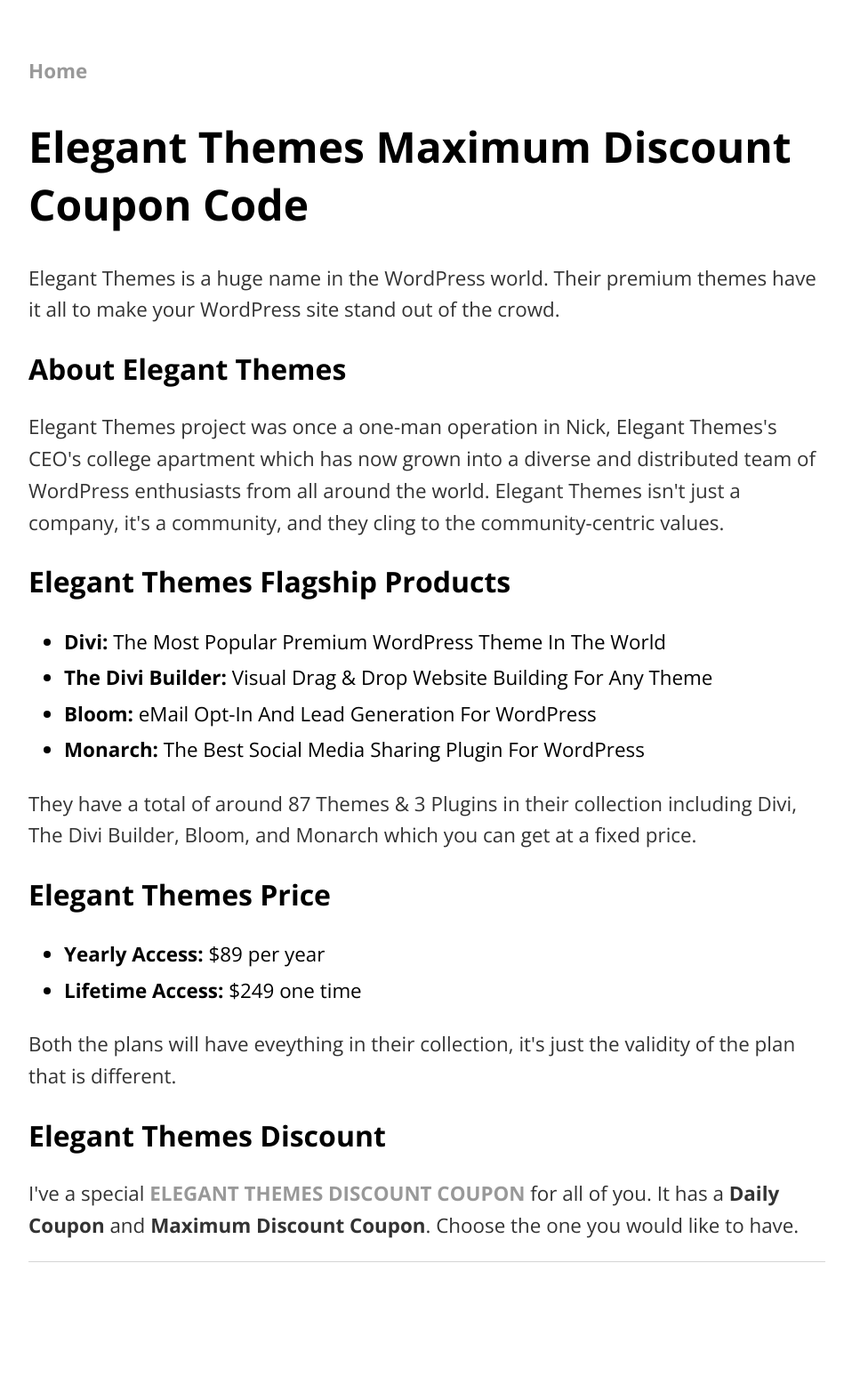
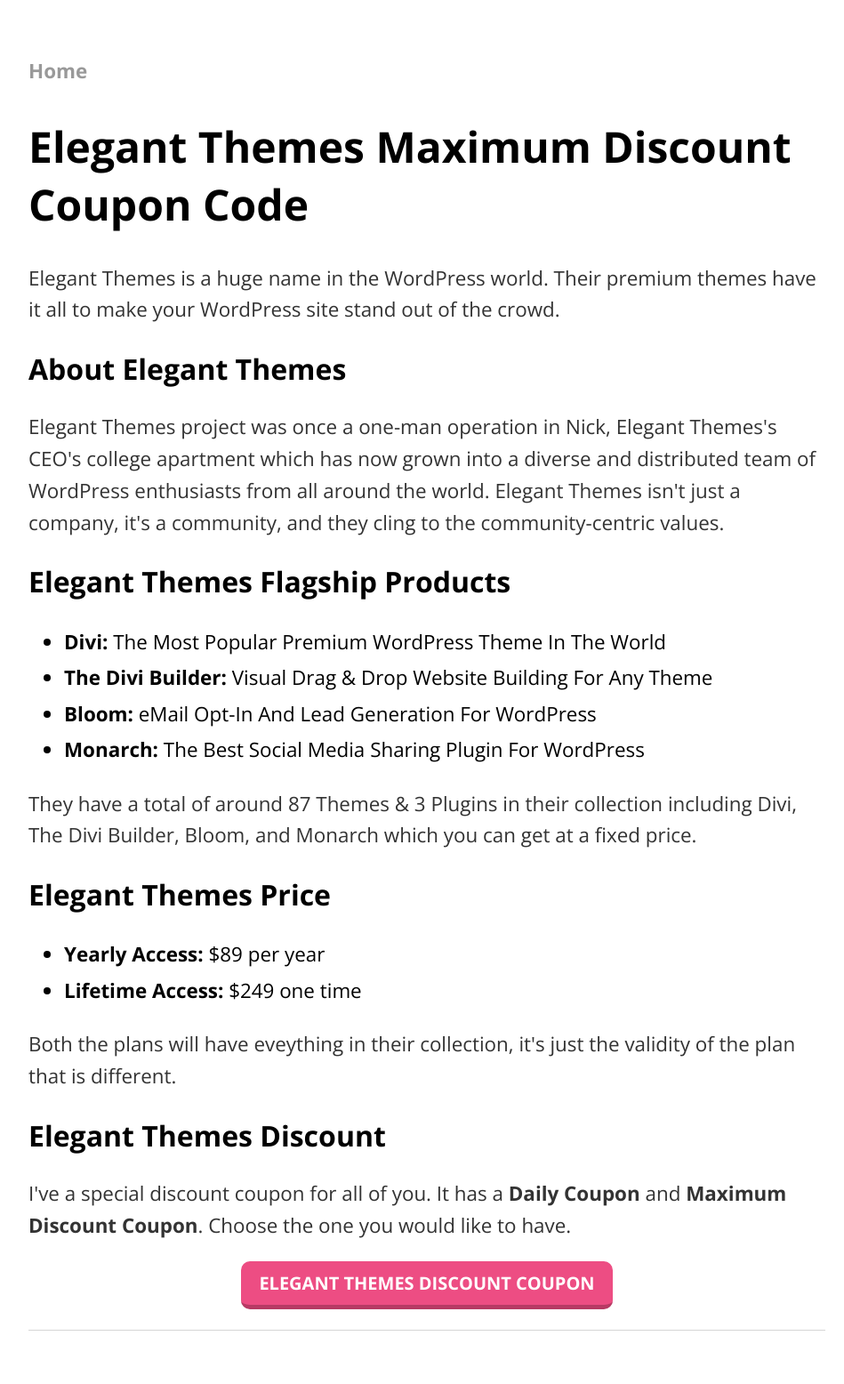
Before and after one commit to heyitsritesh/prideofelites.github.io, a Jekyll site: the page built from elegant-themes.html, in a window 1280 px wide. Shown: the whole page at 89% size, without its empty margins (160-1109 px from the left). Built offline with Jekyll 4.4.1, drawn with Linux system fonts in a browser that asks for light colours; before the commit the page ends 1479 px from its top, so only the background shows below that.

Commit message:
Update elegant-themes.html

```diff
--- a/elegant-themes.html
+++ b/elegant-themes.html
@@ -32,6 +32,6 @@
 <p>Both the plans will have eveything in their collection, it's just the validity of the plan that is different.</p>
 
 <h2>Elegant Themes Discount</h2>
-<p>I've a special <b><a href="https://www.digitalkube.com/elegant-themes-coupon/">ELEGANT THEMES DISCOUNT COUPON</a></b> for all of you. It has a <b>Daily Coupon</b> and <b>Maximum Discount Coupon</b>. Choose the one you would like to have.</p>
-
+<p>I've a special discount coupon for all of you. It has a <b>Daily Coupon</b> and <b>Maximum Discount Coupon</b>. Choose the one you would like to have.</p>
+	<p style="text-align: center;"><a class="pink-button" href="https://www.digitalkube.com/elegant-themes-coupon/">ELEGANT THEMES DISCOUNT COUPON</a></p>
 	<!-- /.blurb -->
```
